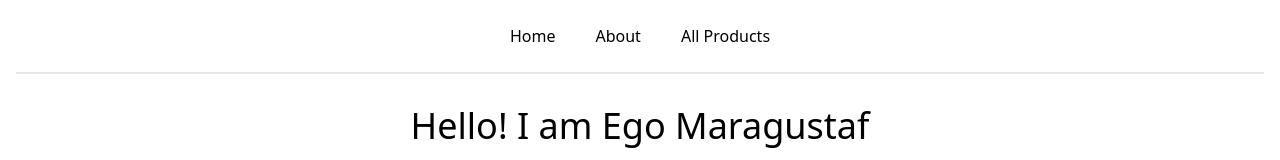
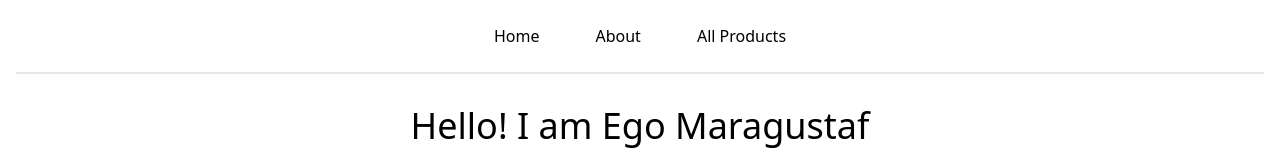
Before and after one commit to egomaragustaf/learn-react-ts, a React (Vite) app: page / in a window 1280 px wide. Shown: the top 160 px of the page. Built offline with nearby package versions, Linux system fonts and the light colour scheme.

Commit message:
style: add hover background for navibar

```diff
--- a/src/components/layout/navigation.tsx
+++ b/src/components/layout/navigation.tsx
@@ -5,13 +5,13 @@ export function Navigation() {
     <div className="flex justify-center items-center border-b-2">
       <nav className="py-4">
         <ul className="flex gap-6">
-          <li className="hover:bg-slate-900 p-2">
+          <li className="hover:bg-slate-50 hover:text-black py-2 px-4">
             <Link to="/">Home</Link>
           </li>
-          <li className="hover:bg-slate-900 p-2">
+          <li className="hover:bg-slate-50 hover:text-black py-2 px-4">
             <Link to="/about">About</Link>
           </li>
-          <li className="hover:bg-slate-900 p-2">
+          <li className="hover:bg-slate-50 hover:text-black py-2 px-4">
             <Link to="/products">All Products</Link>
           </li>
         </ul>
--- a/src/routes/productId.tsx
+++ b/src/routes/productId.tsx
@@ -39,8 +39,8 @@ export default function ProductIdRoute() {
                 Price: ${product.price}
               </li>
               <div className="flex gap-4 mb-4 text-slate-400">
-                <li>Brand: {product.brand}</li>
-                <li>Category: {product.category}</li>
+                <li>Brand: {product.brand} |</li>
+                <li>Category: {product.category} |</li>
                 <li>Rating: {product.rating}</li>
               </div>
               <li className="mb-4">{product.description}</li>
```
